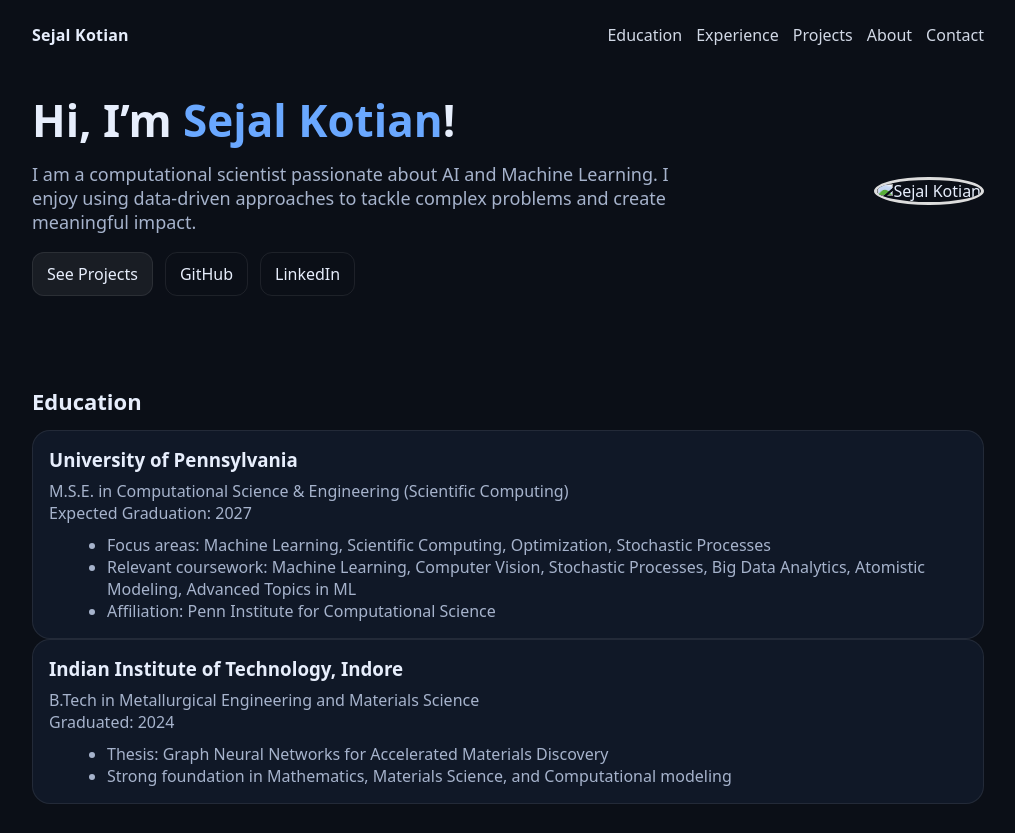
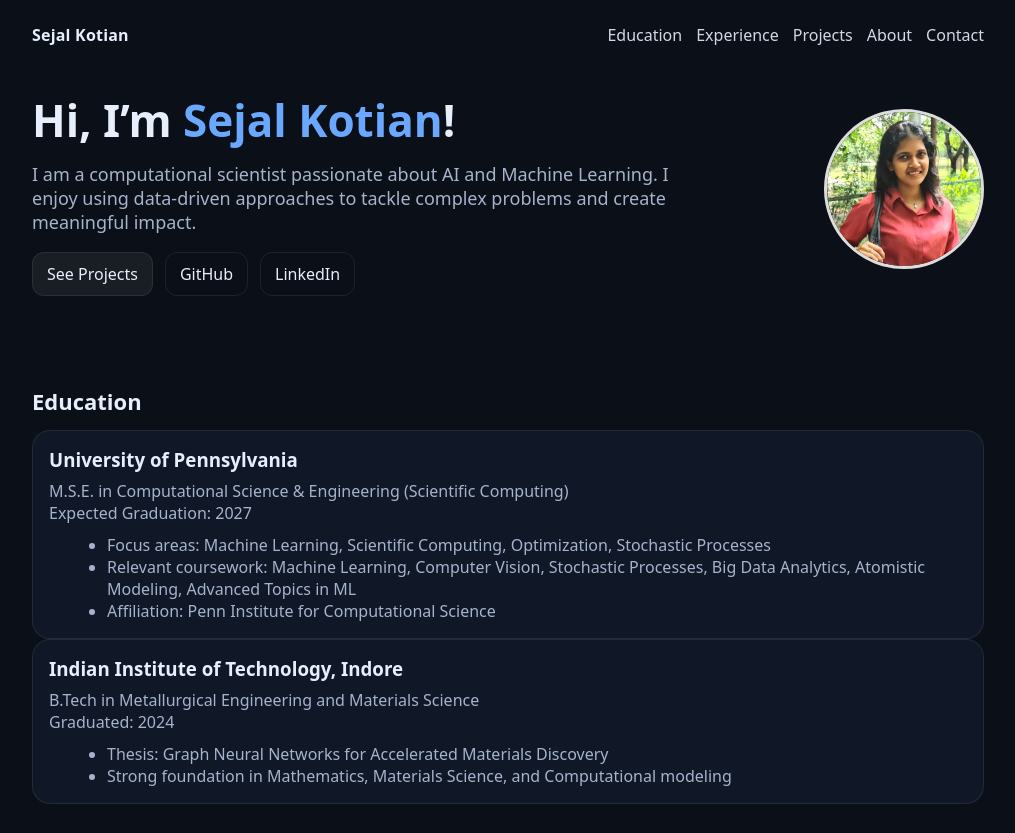
Before and after one commit to SejalKotian/SejalKotian, a plain HTML site: page index.html in a window 1280 px wide. Shown: the top 833 px of the page, without its empty margins (132-1147 px from the left). Drawn offline with Linux system fonts and the light colour scheme.

Commit message:
Change profile image format from jpg to jpeg

```diff
--- a/index.html
+++ b/index.html
@@ -35,7 +35,7 @@
   </div>
 
   <div class="hero-photo">
-    <img src="profile.jpg" alt="Sejal Kotian">
+    <img src="profile.jpeg" alt="Sejal Kotian">
   </div>
 </section>
   </header>
```
